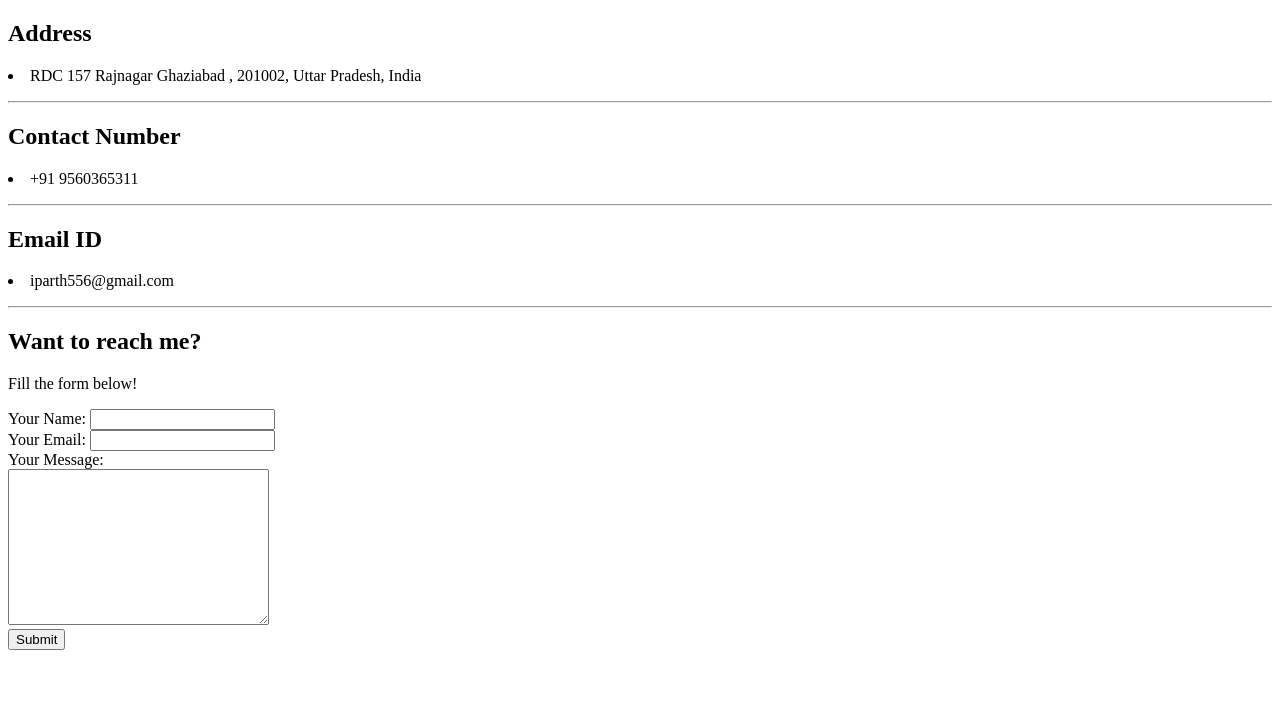
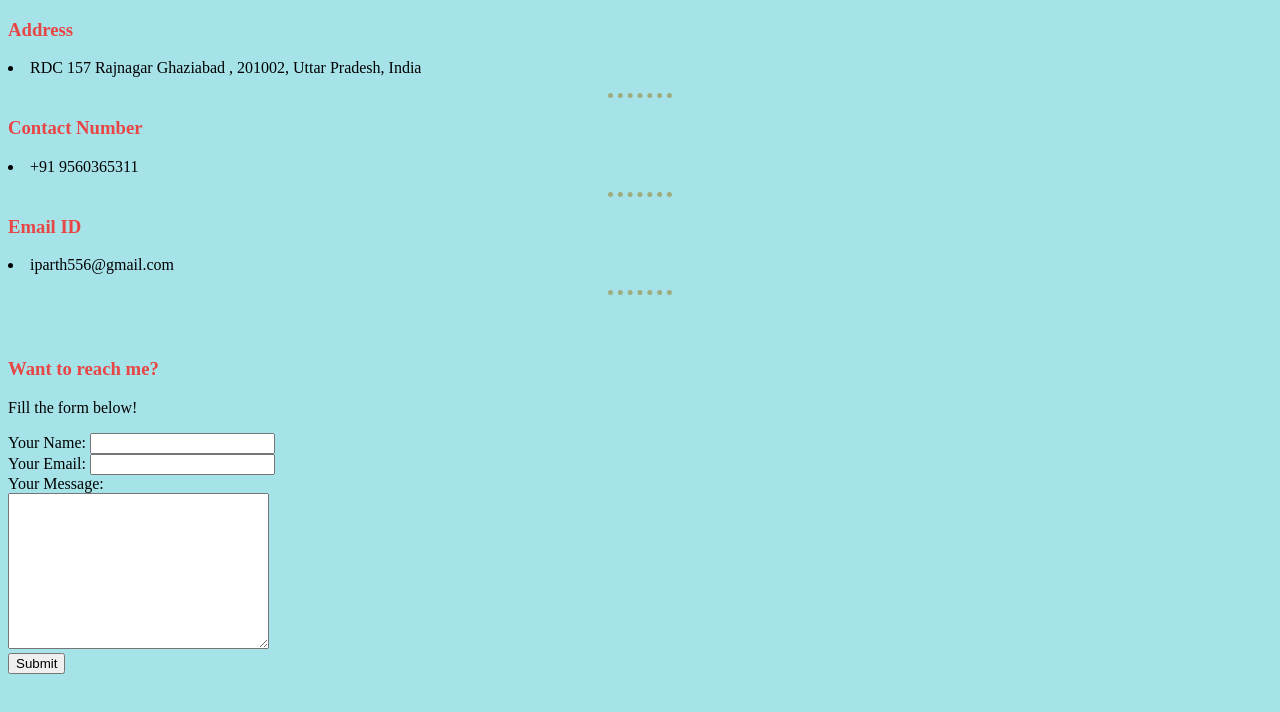
Before and after one commit to ParthTyagi15/CV-parth, a plain HTML site: page contact.html in a window 1280 px wide. Drawn offline with Linux system fonts and the light colour scheme.

Commit message:
Some changes

```diff
--- a/contact.html
+++ b/contact.html
@@ -2,21 +2,24 @@
 <html lang="en" dir="ltr">
   <head>
     <meta charset="utf-8">
-    <title></title>
+    <title>📞Contact Me!</title>
+    <link rel="stylesheet" href="css/styles.css">
+
   </head>
   <body>
 
-    <h2>Address</h2>
+    <h3>Address</h3>
     <p><li>RDC 157 Rajnagar Ghaziabad , 201002, Uttar Pradesh, India</li></p>
     <hr>
-    <h2>Contact Number</h2>
+    <h3>Contact Number</h3>
     <p><li>+91 9560365311</li></p>
     <hr>
-    <h2>Email ID</h2>
+    <h3>Email ID</h3>
     <p><li>iparth556@gmail.com</li></p>
     <hr>
-
-    <h2>Want to reach me?</h2>
+    <br>
+    <br>
+    <h3>Want to reach me?</h3>
     <p>Fill the form below!</p>
     <form class="" action="mailto:iparth556@gmail.com" method="post" enctype="text/plain">
       <label for="">Your Name: </label>
```
Also changed, not shown: index.html (+2 -1 lines).
